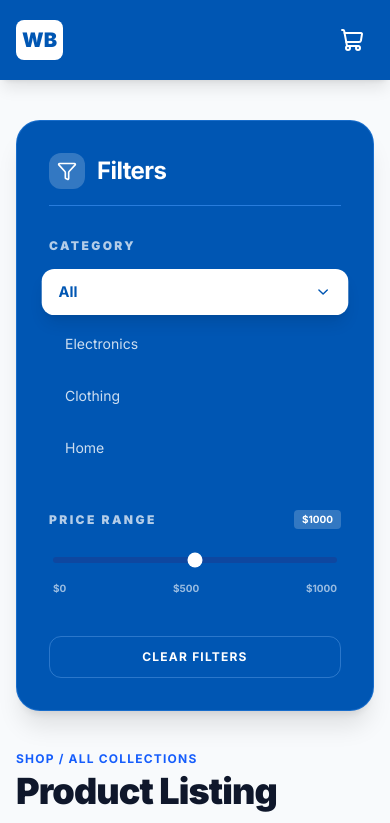
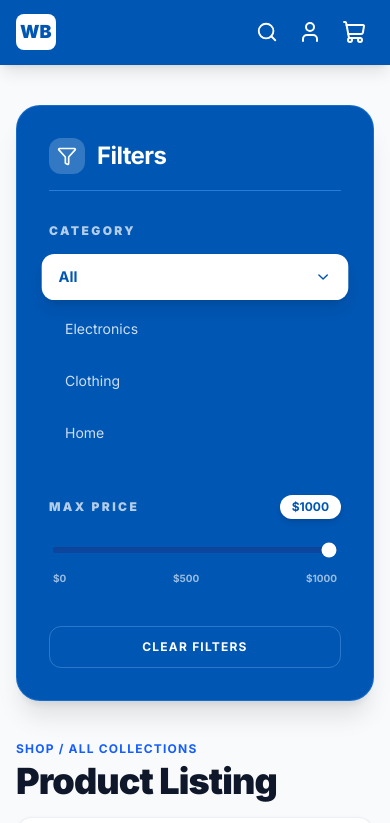
Before and after one commit to neharakesh/whatbytes, a Next.js app: page / in a window 390 px wide. Shown: the top 823 px of the page. Built offline with nearby package versions, Linux system fonts and the light colour scheme.

Commit message:
responsive is checjed

```diff
--- a/src/app/page.js
+++ b/src/app/page.js
@@ -2,38 +2,45 @@ import Sidebar from '@/components/sidebar';
 import ProductCard from '@/components/productCard';
 import { products } from '@/data/product.js';
 import { LayoutGrid, ListFilter } from 'lucide-react';
+import { Suspense } from 'react';
 
 export default async function HomePage({ searchParams }) {
-  // 1. Await searchParams ONCE to get all URL data
+  // 1. Await searchParams to get all URL data
   const params = await searchParams;
   const activeCategory = params.category;
   const searchQuery = params.search;
+  const maxPrice = params.price ? parseInt(params.price) : 1000; // Get price from URL
 
   // 2. Multi-level filtering logic
   let filteredProducts = products;
 
-  // Filter by Category if it exists
+  // Filter by Category
   if (activeCategory && activeCategory.toLowerCase() !== 'all') {
     filteredProducts = filteredProducts.filter(
       (p) => p.category.toLowerCase() === activeCategory.toLowerCase()
     );
   }
 
-  // Further filter by Search Query if it exists
+  // Filter by Search Query
   if (searchQuery) {
     filteredProducts = filteredProducts.filter((p) =>
       p.title.toLowerCase().includes(searchQuery.toLowerCase())
     );
   }
 
+  // Filter by Price (Link this to your Sidebar Slider)
+  filteredProducts = filteredProducts.filter((p) => p.price <= maxPrice);
+
   return (
     <div className="min-h-screen bg-[#f8fafc]">
       <div className="max-w-7xl mx-auto px-4 sm:px-6 lg:px-8 py-10 flex flex-col lg:flex-row gap-10">
 
-        {/* Sidebar */}
+        {/* Sidebar - Wrapped in Suspense for useSearchParams */}
         <aside className="w-full lg:w-72 flex-shrink-0">
           <div className="sticky top-28">
-            <Sidebar />
+            <Suspense fallback={<div className="h-96 bg-slate-200 animate-pulse rounded-3xl" />}>
+              <Sidebar />
+            </Suspense>
           </div>
         </aside>
 
@@ -57,9 +64,9 @@ export default async function HomePage({ searchParams }) {
                   {filteredProducts.length} Items
                 </span>
               </div>
-              <button className="p-2 hover:bg-slate-50 rounded-xl transition-colors text-slate-600">
-                <ListFilter size={18} />
-              </button>
+              <div className="px-3 text-xs font-bold text-blue-600">
+                Up to ${maxPrice}
+              </div>
             </div>
           </div>
 
@@ -69,7 +76,7 @@ export default async function HomePage({ searchParams }) {
               <div className="bg-slate-50 p-6 rounded-full mb-4 text-slate-200">
                 <LayoutGrid size={48} />
               </div>
-              <p className="text-xl text-slate-400 font-semibold tracking-tight">
+              <p className="text-xl text-slate-400 font-semibold tracking-tight text-center px-4">
                 No products found matching your criteria.
               </p>
               <a href="/" className="mt-4 text-blue-600 font-bold hover:underline cursor-pointer">
--- a/src/components/navbar.js
+++ b/src/components/navbar.js
@@ -1,8 +1,8 @@
 "use client"
 import { useState, useEffect } from 'react';
-import { useRouter, useSearchParams } from 'next/navigation'; // Added searchParams
+import { useRouter, useSearchParams } from 'next/navigation';
 import Link from 'next/link';
-import { Search, ShoppingCart, User, Menu } from 'lucide-react';
+import { Search, ShoppingCart, User, X } from 'lucide-react';
 import { useCartStore } from '@/store/useCartStore';
 
 export default function Navbar() {
@@ -10,65 +10,94 @@ export default function Navbar() {
   const searchParams = useSearchParams();
   const [searchValue, setSearchValue] = useState(searchParams.get('search') || '');
   const [isMounted, setIsMounted] = useState(false);
+  const [showMobileSearch, setShowMobileSearch] = useState(false); // Toggle for search
   const cart = useCartStore((state) => state.cart);
 
   useEffect(() => {
     setIsMounted(true);
   }, []);
 
-  // Function to update the URL with the search term
   const handleSearch = (e) => {
     e.preventDefault();
     const params = new URLSearchParams(searchParams);
-
-    if (searchValue) {
-      params.set('search', searchValue);
-    } else {
-      params.delete('search');
-    }
-
-    // Push the new URL e.g., /?search=phone
+    if (searchValue) params.set('search', searchValue);
+    else params.delete('search');
     router.push(`/?${params.toString()}`);
+    setShowMobileSearch(false);
   };
 
   const totalItems = cart.reduce((acc, item) => acc + item.quantity, 0);
 
   return (
     <nav className="bg-[#0056b3] text-white sticky top-0 z-[100] shadow-lg">
-      <div className="max-w-7xl mx-auto px-4 h-20 flex items-center justify-between gap-8">
+      <div className="max-w-7xl mx-auto px-4 h-16 md:h-20 flex items-center justify-between gap-2 md:gap-8">
 
-        {/* Logo */}
+        {/* LOGO - Always visible */}
         <Link href="/" className="flex items-center gap-2 shrink-0">
-          <div className="bg-white text-[#0056b3] p-1.5 rounded-lg font-black text-xl">WB</div>
-          <span className="text-2xl font-black uppercase hidden sm:block">Whatbytes</span>
+          <div className="bg-white text-[#0056b3] p-1 rounded-lg font-black text-lg">WB</div>
+          <span className="text-xl font-black uppercase tracking-tighter hidden xs:block">Whatbytes</span>
         </Link>
 
-        {/* Functional Search Bar */}
-        <form onSubmit={handleSearch} className="flex-1 max-w-2xl relative hidden md:block">
+        {/* DESKTOP SEARCH - Hidden on mobile, visible from MD up */}
+        <form onSubmit={handleSearch} className="flex-1 max-w-xl relative hidden md:block">
           <input
             type="text"
             value={searchValue}
             onChange={(e) => setSearchValue(e.target.value)}
-            placeholder="Search premium products..."
-            className="w-full bg-blue-700/40 border border-blue-300/20 py-2.5 px-5 pr-12 rounded-full text-white placeholder:text-blue-100 focus:outline-none focus:ring-2 focus:ring-white/40 transition-all"
+            placeholder="Search products..."
+            className="w-full bg-blue-700/40 border border-blue-300/20 py-2 px-5 pr-12 rounded-full text-white placeholder:text-blue-100 focus:outline-none focus:ring-2 focus:ring-white/40 transition-all"
           />
           <button type="submit" className="absolute right-4 top-1/2 -translate-y-1/2 p-1.5 bg-white text-[#0056b3] rounded-full hover:scale-110 transition-transform">
             <Search size={14} strokeWidth={3} />
           </button>
         </form>
 
-        {/* Actions... (Cart, User, etc.) */}
-        <div className="flex items-center gap-6">
-           <Link href="/cart" className="relative p-2.5">
+        {/* ACTION BUTTONS - Optimized for Mobile */}
+        <div className="flex items-center gap-1 md:gap-6">
+
+          {/* MOBILE SEARCH TOGGLE - Visible only on small screens */}
+          <button
+            onClick={() => setShowMobileSearch(!showMobileSearch)}
+            className="md:hidden p-2 hover:bg-white/10 rounded-full transition-colors"
+          >
+            {showMobileSearch ? <X size={22} /> : <Search size={22} />}
+          </button>
+
+          {/* PROFILE OPTION - Now visible on ALL screens as an icon */}
+          <Link href="/profile" className="p-2 hover:bg-white/10 rounded-full flex items-center gap-2">
+            <User size={24} />
+            <span className="hidden lg:block text-sm font-bold">Neha R.</span>
+          </Link>
+
+          {/* CART - Always visible */}
+          <Link href="/cart" className="relative p-2 hover:bg-white/10 rounded-full transition-all">
             <ShoppingCart size={24} />
             {isMounted && totalItems > 0 && (
-              <span className="absolute top-0 right-0 bg-red-500 text-[10px] rounded-full h-5 w-5 flex items-center justify-center border-2 border-[#0056b3]">
+              <span className="absolute top-0 right-0 bg-red-500 text-[10px] font-bold rounded-full h-5 w-5 flex items-center justify-center border-2 border-[#0056b3]">
                 {totalItems}
               </span>
             )}
           </Link>
-          <User className="hidden sm:block" />
         </div>
+      </div>
+
+      {/* MOBILE SEARCH BAR - Slides down when Search Icon is clicked */}
+      <div className={`md:hidden overflow-hidden transition-all duration-300 bg-[#004a99] border-t border-blue-400/20 ${showMobileSearch ? 'max-h-16 opacity-100' : 'max-h-0 opacity-0'}`}>
+        <form onSubmit={handleSearch} className="p-3">
+          <div className="relative">
+            <input
+              type="text"
+              autoFocus={showMobileSearch}
+              value={searchValue}
+              onChange={(e) => setSearchValue(e.target.value)}
+              placeholder="Type to search..."
+              className="w-full bg-blue-800/50 border border-blue-300/20 py-2 px-4 pr-10 rounded-xl text-white outline-none"
+            />
+            <button type="submit" className="absolute right-3 top-1/2 -translate-y-1/2">
+              <Search size={18} className="text-blue-200" />
+            </button>
+          </div>
+        </form>
       </div>
     </nav>
   );
--- a/src/components/sidebar.js
+++ b/src/components/sidebar.js
@@ -1,4 +1,5 @@
 "use client"
+import { useState, useEffect } from 'react'; // Added hooks
 import { useRouter, useSearchParams } from 'next/navigation';
 import { Filter, ChevronRight } from 'lucide-react';
 
@@ -7,8 +8,18 @@ export default function Sidebar() {
   const searchParams = useSearchParams();
   const categories = ["All", "Electronics", "Clothing", "Home"];
 
-  // Get current category from URL
+  // 1. Local state to manage the slider value instantly for a smooth UI
+  const [price, setPrice] = useState(searchParams.get('price') || 1000);
+
   const currentCategory = searchParams.get('category') || 'All';
+
+  // 2. Handle Price Change and update URL
+  const handlePriceChange = (value) => {
+    setPrice(value);
+    const params = new URLSearchParams(searchParams);
+    params.set('price', value);
+    router.push(`?${params.toString()}`);
+  };
 
   const handleFilter = (cat) => {
     const params = new URLSearchParams(searchParams);
@@ -25,7 +36,7 @@ export default function Sidebar() {
       {/* Header Section */}
       <div className="flex items-center gap-3 mb-8 border-b border-blue-400/50 pb-4">
         <div className="bg-white/20 p-2 rounded-xl">
-          <Filter size={20} className="text-white" />
+          <Filter size={20} />
         </div>
         <h2 className="font-bold text-2xl tracking-tight">Filters</h2>
       </div>
@@ -47,10 +58,7 @@ export default function Sidebar() {
                 }`}
               >
                 <span className="text-sm">{cat}</span>
-                <ChevronRight
-                  size={16}
-                  className={`transition-transform duration-300 ${isActive ? "rotate-90" : "opacity-0 group-hover:opacity-100 group-hover:translate-x-1"}`}
-                />
+                <ChevronRight size={16} className={`${isActive ? "rotate-90" : "opacity-0"}`} />
               </button>
             );
           })}
@@ -60,8 +68,10 @@ export default function Sidebar() {
       {/* Price Section */}
       <div>
         <div className="flex justify-between items-center mb-4">
-          <p className="text-xs uppercase tracking-[0.2em] font-black opacity-70">Price Range</p>
-          <span className="bg-white/20 px-2 py-0.5 rounded text-[10px] font-bold">$1000</span>
+          <p className="text-xs uppercase tracking-[0.2em] font-black opacity-70">Max Price</p>
+          <span className="bg-white text-[#0056b3] px-3 py-1 rounded-full text-xs font-bold shadow-md">
+            ${price}
+          </span>
         </div>
 
         <div className="px-1">
@@ -69,7 +79,9 @@ export default function Sidebar() {
             type="range"
             min="0"
             max="1000"
-            className="w-full h-1.5 bg-blue-900/50 rounded-lg appearance-none cursor-pointer accent-white transition-all"
+            value={price} // 3. Set the value from state
+            onChange={(e) => handlePriceChange(e.target.value)} // 4. Add onChange
+            className="w-full h-1.5 bg-blue-900/50 rounded-lg appearance-none cursor-pointer accent-white transition-all shadow-inner"
           />
           <div className="flex justify-between text-[10px] font-bold mt-3 opacity-60">
             <span>$0</span>
@@ -81,7 +93,10 @@ export default function Sidebar() {
 
       {/* Reset Button */}
       <button
-        onClick={() => router.push('/')}
+        onClick={() => {
+          setPrice(1000);
+          router.push('/');
+        }}
         className="w-full mt-10 py-3 border border-blue-300/30 rounded-xl text-xs font-bold uppercase tracking-widest hover:bg-white hover:text-[#0056b3] transition-all duration-300"
       >
         Clear Filters
```
